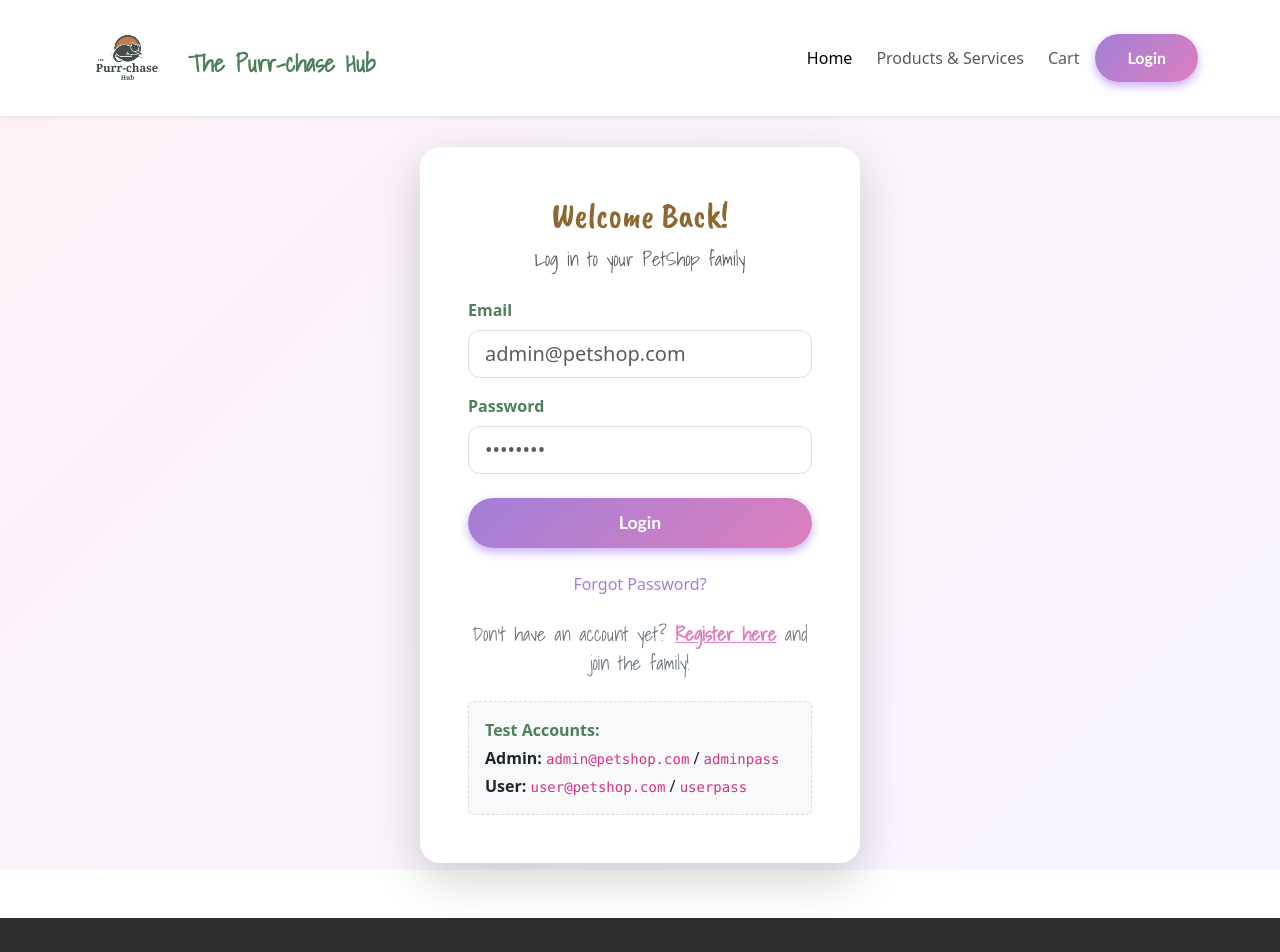
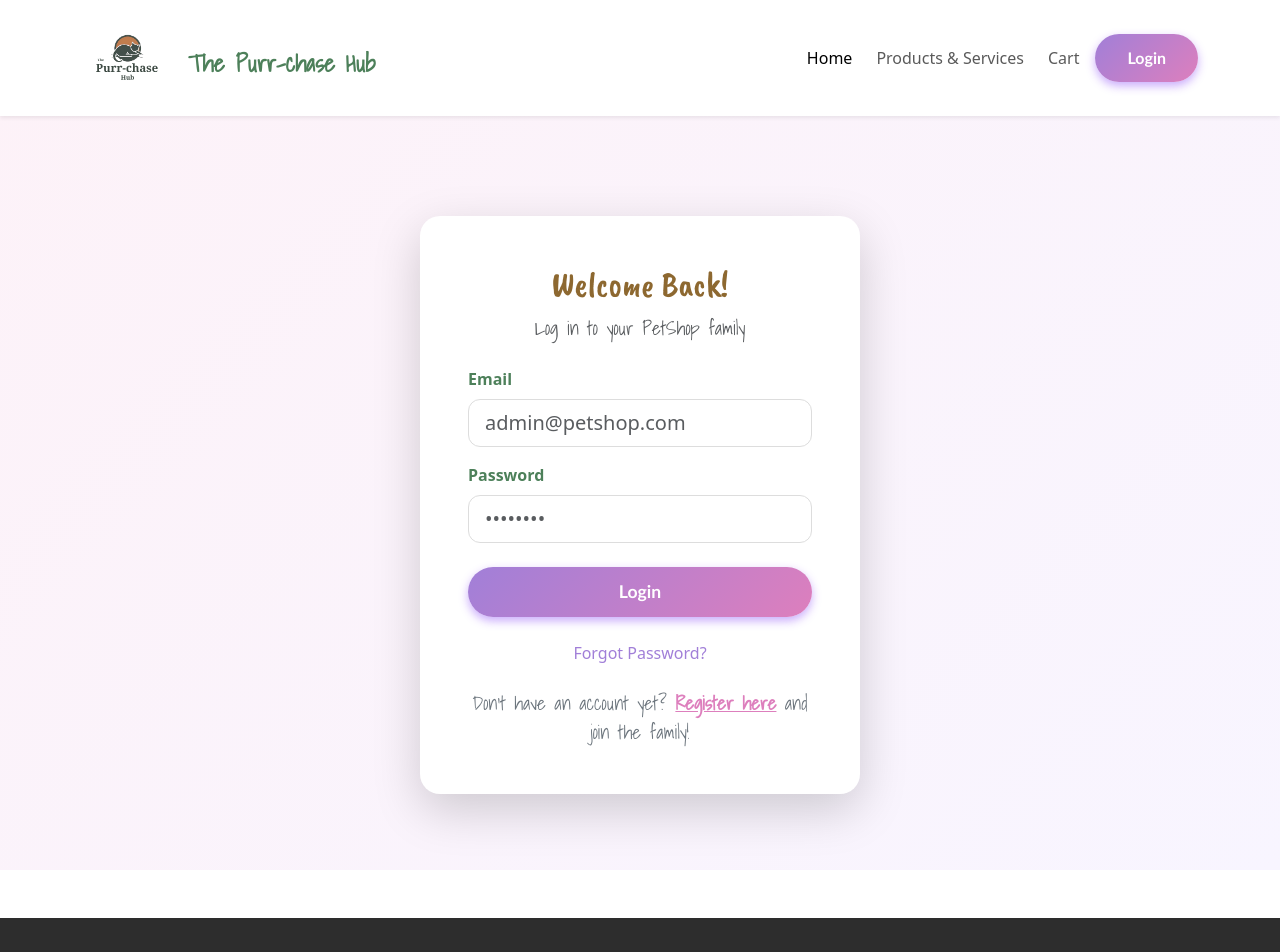
Before and after one commit to suvrata-pixel/petstore_frontend, a React (Vite) app: page /login in a window 1280 px wide. Shown: the top 952 px of the page. Built offline with nearby package versions, Linux system fonts and the light colour scheme; a web font is replaced by a local one.

Commit message:
style change- register page

```diff
--- a/src/pages/Login.jsx
+++ b/src/pages/Login.jsx
@@ -121,11 +121,11 @@ const Login = () => {
             {" "}and join the family!
           </div>
 
-          <div className="mt-4 p-3 rounded" style={{ background: '#f8f9fa', border: '1px dashed #ddd' }}>
+          {/*<div className="mt-4 p-3 rounded" style={{ background: '#f8f9fa', border: '1px dashed #ddd' }}>
             <p className="mb-1 fw-bold" style={{ color: '#4D805A' }}>Test Accounts:</p>
             <p className="mb-1"><strong>Admin:</strong> <code>admin@petshop.com</code> / <code>adminpass</code></p>
             <p className="mb-0"><strong>User:</strong> <code>user@petshop.com</code> / <code>userpass</code></p>
-          </div>
+          </div>*/}
         </div>
       </div>
     </div>
```
